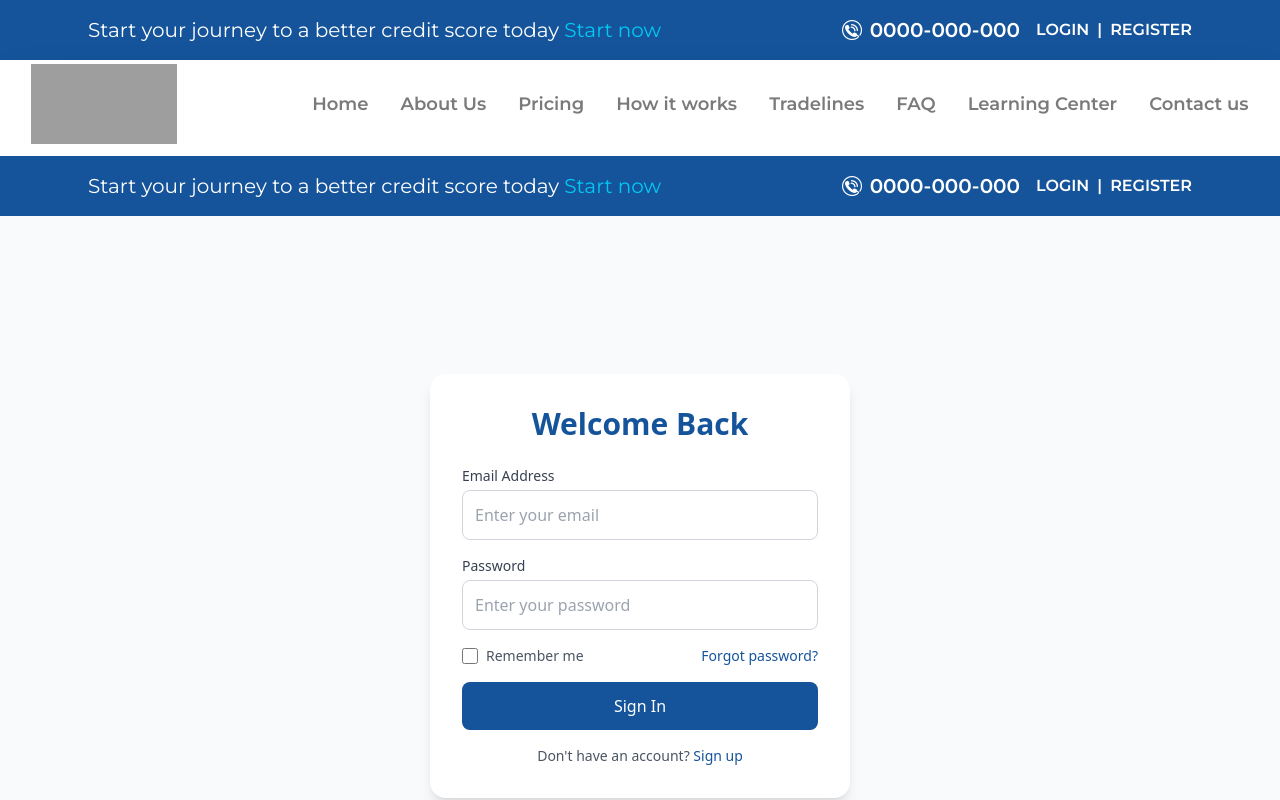
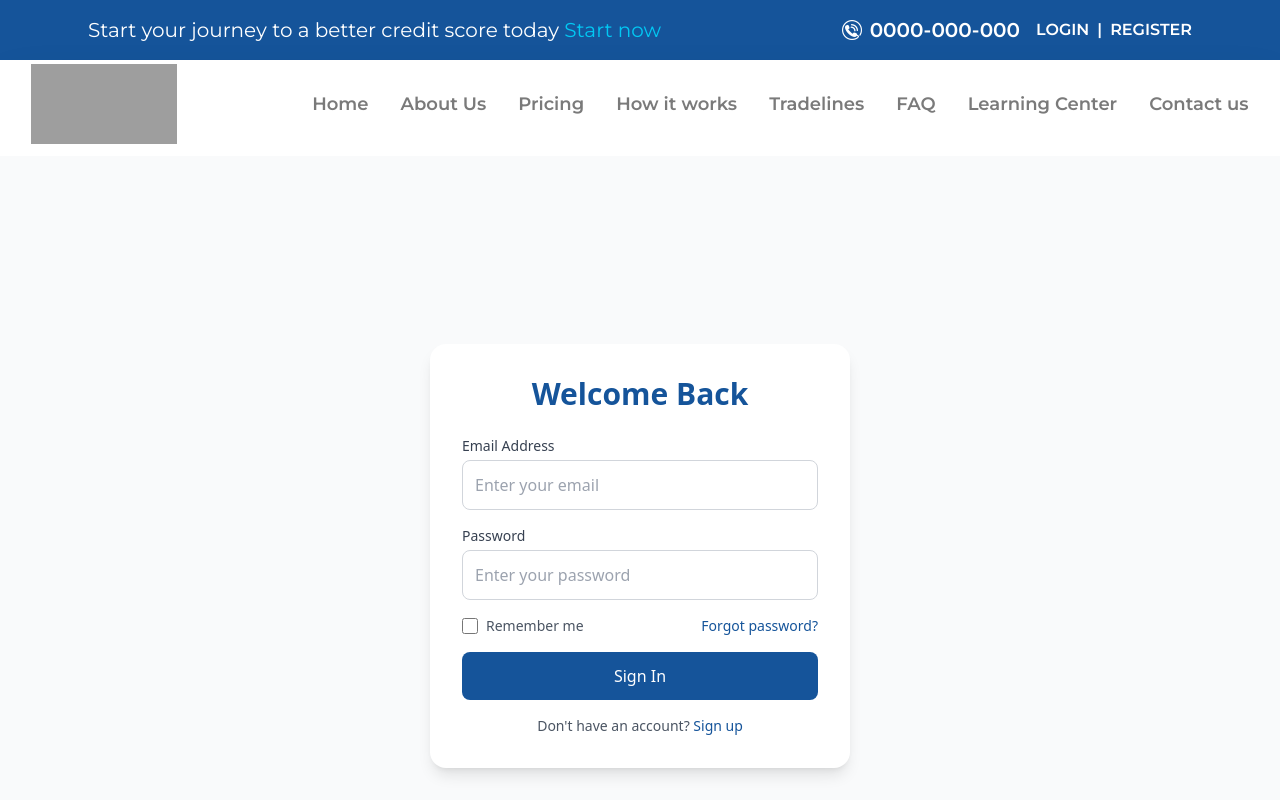
Before and after one commit to Nitin6404/ez-credit-repair, a React (Vite) app: page /login in a window 1280 px wide. Shown: the top 800 px of the page. Built offline with nearby package versions, Linux system fonts and the light colour scheme; grey boxes are pictures that could not be loaded.

Commit message:
fix: login navbar remove

```diff
--- a/src/pages/Login.jsx
+++ b/src/pages/Login.jsx
@@ -1,9 +1,6 @@
-import { Navbar } from '../components/common/Navbar';
-
 export function Login() {
   return (
     <div className="flex min-h-screen flex-col">
-      <Navbar />
       <main className="flex flex-1 items-center justify-center bg-gray-50 py-16">
         <div className="w-full max-w-[420px] rounded-2xl bg-white p-8 shadow-lg">
           <h1 className="mb-6 text-center text-3xl font-bold text-[#15549A]">Welcome Back</h1>
```
